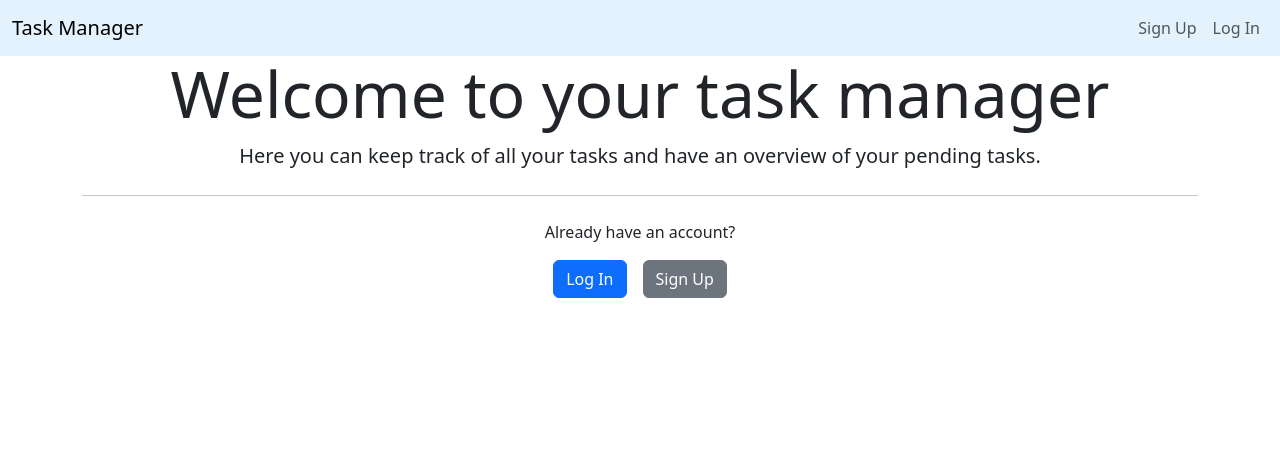
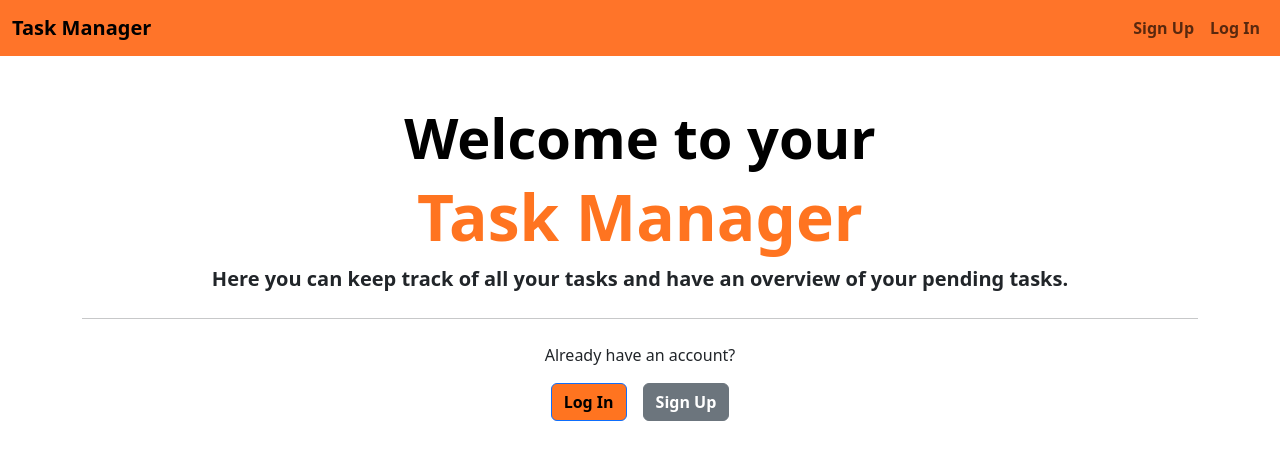
Before and after one commit to ISCOUTB/AH-TaskManager, a Flask app: page / in a window 1280 px wide. Shown: the top 460 px of the page. Run offline with Flask 3, Linux system fonts and the light colour scheme.

Commit message:
front-end updates (index, login, signup and navbar)

```diff
--- a/flaskDirectory/templates/auth/login.html
+++ b/flaskDirectory/templates/auth/login.html
@@ -7,9 +7,9 @@
         <div class="col-sm-8">
             <div class="card">
                 <div class="card-header">
-                    <h1 class="text-center">{% block title %}Log in{% endblock %}</h1>
+                    <h1 class="text-center" style="font-weight: bolder; color: #ff7420;">{% block title %}Log in{% endblock %}</h1>
                 </div>
-                <div class="card-body">
+                <div class="card-body" style="color: #000000;font-weight: bolder;">
                     <form action="" method="post">
                         <div class="form-group">
                             <label for="username">Username</label>
@@ -21,7 +21,7 @@
                         </div>
                         <br>
                         <div class="text-center">
-                            <input type="submit" class="btn btn-primary" value="Go">
+                            <input type="submit" class="btn btn-primary" value="Go" style="background-color: #ff7420; font-weight: bold;color: #000000;">
                         </div>
                     </form>
 
--- a/flaskDirectory/templates/auth/signup.html
+++ b/flaskDirectory/templates/auth/signup.html
@@ -7,9 +7,9 @@
         <div class="col-sm-8">
             <div class="card">
                 <div class="card-header">
-                    <h1 class="text-center">{% block title %}Sign up{% endblock %}</h1>
+                    <h1 class="text-center" style="font-weight: bolder; color: #ff7420;">{% block title %}Sign up{% endblock %}</h1>
                 </div>
-                <div class="card-body">
+                <div class="card-body" style="color: #000000;font-weight: bolder;">
                     <form action="" method="post">
                         <div class="form-group">
                             <label for="username">Username</label>
@@ -21,7 +21,7 @@
                         </div>
                         <br>
                         <div class="text-center">
-                            <input type="submit" class="btn btn-primary" value="Create Account">
+                            <input type="submit" class="btn btn-primary" value="Create Account" style="background-color: #ff7420;font-weight: bold;color: #000000;">
                         </div>
                     </form>
 
--- a/flaskDirectory/templates/base.html
+++ b/flaskDirectory/templates/base.html
@@ -10,14 +10,14 @@
 
 </head>
 <body>
-    <nav class="navbar navbar-expand-sm navbar" style="background-color: #e3f2fd;">
+    <nav class="navbar navbar-expand-sm navbar" style="background-color: #ff7429;">
         <div class="container-fluid">
-          <a class="navbar-brand" href="{{url_for('index')}}">Task Manager</a>
+          <a class="navbar-brand" href="{{url_for('index')}}" style="color: #000000;font-weight: bolder;">Task Manager</a>
           <button class="navbar-toggler" type="button" data-bs-toggle="collapse" data-bs-target="#navbarNav" aria-controls="navbarNav" aria-expanded="false" aria-label="Toggle navigation">
             <span class="navbar-toggler-icon"></span>
           </button>
           <div class="collapse navbar-collapse justify-content-end" id="navbarNav">
-            <ul class="navbar-nav">
+            <ul class="navbar-nav" style="color: #ff7429;font-weight: bolder;">
               {% if g.user %}
               <li class="nav-item">
                 <span class="nav-link active"> {{ g.user.username }} </span>
--- a/flaskDirectory/templates/index.html
+++ b/flaskDirectory/templates/index.html
@@ -3,18 +3,19 @@
 {% block title %}Inicio{% endblock %}
 
 {% block content %}
-    <div class="container-sm text-center">
-        <h1 class="display-3">Welcome to your task manager</h1>
+    <div class="container-sm text-center my-5";">
+        <h1 class="display-4" style="color: #000000;font-weight: bolder;">Welcome to your</h1>
+        <h1 class="display-3" style="color: #ff7420;font-weight: bolder;">Task Manager</h1>
 
-        <p class="lead">Here you can keep track of all your tasks and have an overview of your pending tasks.</p>
+        <p class="lead" style="font-weight: bolder;">Here you can keep track of all your tasks and have an overview of your pending tasks.</p>
 
         <hr class="my-4">
 
         <p>Already have an account?</p>
 
         <div class="d-flex justify-content-center">
-            <a href="{{url_for('auth.login')}}" class="btn btn-primary mx-2">Log In</a>
-            <a href="{{url_for('auth.signup')}}" class="btn btn-secondary mx-2">Sign Up</a>
+            <a href="{{url_for('auth.login')}}" class="btn btn-primary mx-2" style="font-weight: bolder; background-color: #ff7420;color: #000000;">Log In</a>
+            <a href="{{url_for('auth.signup')}}" class="btn btn-secondary mx-2" style="font-weight: bolder;">Sign Up</a>
         </div>
     </div>
 {% endblock %}
```
